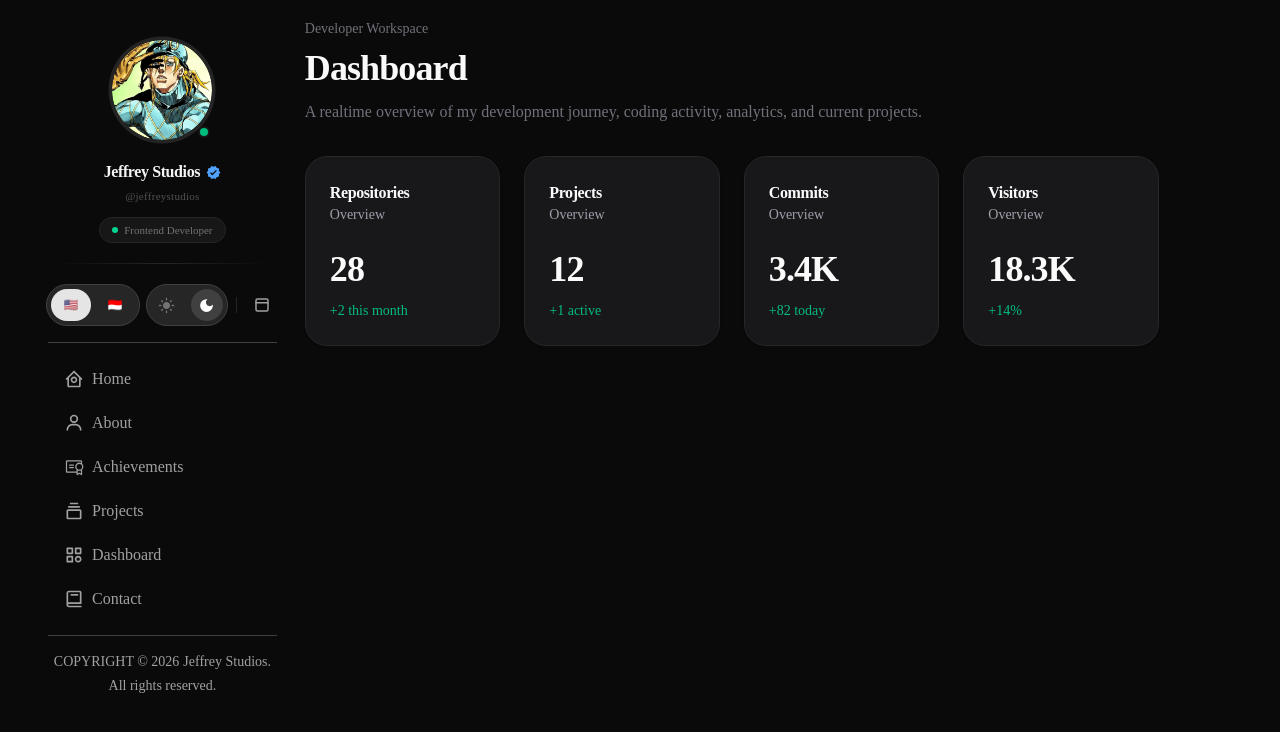
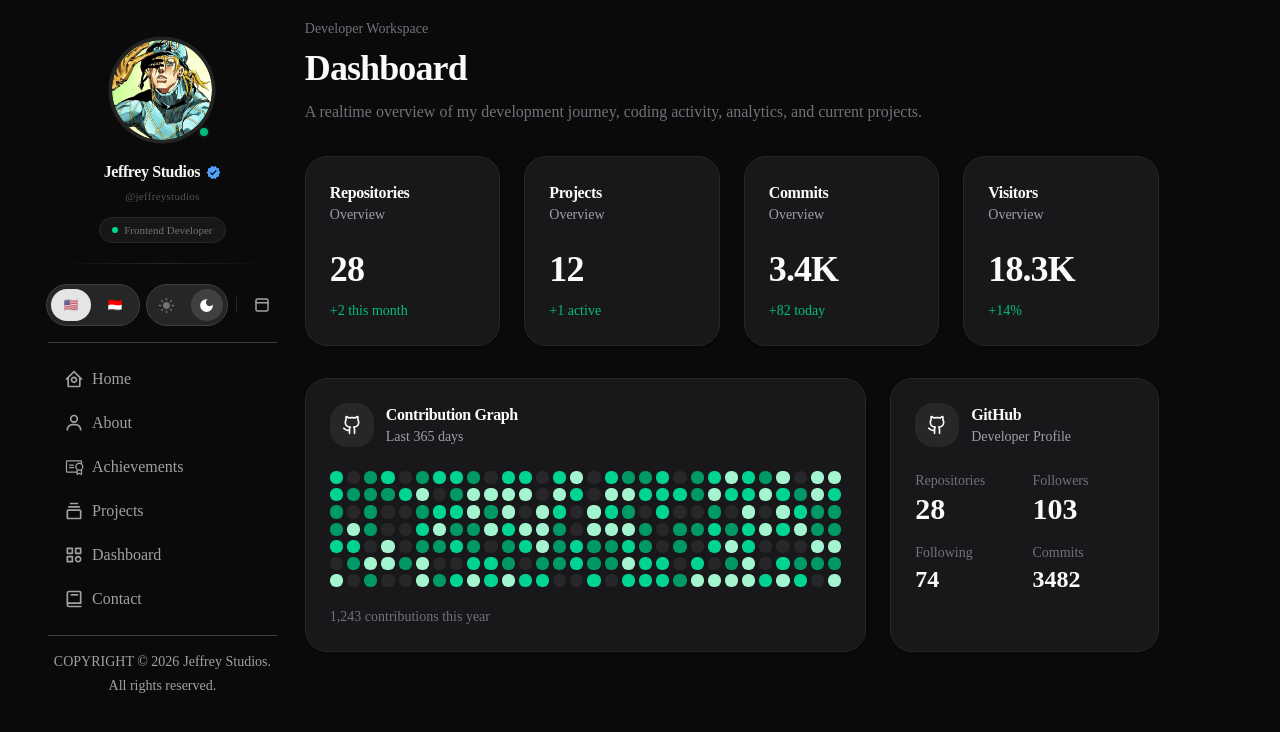
Before and after one commit to jieffrey/Jeffrey, a Next.js app: page /en/dashboard in a window 1280 px wide. Shown: the top 732 px of the page. Built offline with nearby package versions, Linux system fonts and the light colour scheme.

Commit message:
dataa-mockkk

```diff
--- a/modules/dashboard/components/ContributionCard.tsx
+++ b/modules/dashboard/components/ContributionCard.tsx
@@ -1,5 +1,6 @@
 import DashboardCard from "./DashboardCard";
 import { Github } from "lucide-react";
+import { contributions } from "../data/mock";
 
 export default function ContributionCard() {
     return (
@@ -11,14 +12,17 @@ export default function ContributionCard() {
         >
             <div className="grid grid-cols-30 gap-1">
 
-                {Array.from({ length: 210 }).map((_, i) => (
+                {contributions.map((item) => (
                     <div
-                        key={i}
-                        className={`aspect-square rounded-sm ${Math.random() > 0.6
-                                ? "bg-emerald-500"
-                                : Math.random() > 0.4
-                                    ? "bg-emerald-300"
-                                    : "bg-zinc-200 dark:bg-zinc-800"
+                        key={item.id}
+                        className={`aspect-square rounded-sm
+                                ${item.level === 0
+                                ? "bg-zinc-200 dark:bg-zinc-800"
+                                : item.level === 1
+                                    ? "bg-emerald-200"
+                                    : item.level === 2
+                                        ? "bg-emerald-400"
+                                        : "bg-emerald-600"
                             }`}
                     />
                 ))}
--- a/modules/dashboard/components/DashboardGrid.tsx
+++ b/modules/dashboard/components/DashboardGrid.tsx
@@ -1,20 +1,30 @@
-"use client"
+import OverviewCard from "./OverviewCard";
+import GithubProfileCard from "./GithubProfileCard";
+import ContributionCard from "./ContributionCard";
 
 import { overview } from "../data/mock";
-import OverviewCard from "./OverviewCard";
 
 export default function DashboardGrid() {
     return (
-        <div className="grid gap-6 lg:grid-cols-4 md:grid-cols-2">
-            {overview.map((item, index) => (
-                <OverviewCard
-                    key={item.title}
-                    title={item.title}
-                    value={item.value}
-                    change={item.change}
-                    index={index}
-                />
-            ))}
+        <div className="space-y-8">
+
+            <div className="grid gap-6 lg:grid-cols-4">
+                {overview.map((item) => (
+                    <OverviewCard
+                        key={item.title}
+                        {...item}
+                    />
+                ))}
+            </div>
+
+            <div className="grid gap-6 lg:grid-cols-3">
+
+                <ContributionCard />
+
+                <GithubProfileCard />
+
+            </div>
+
         </div>
     );
 }
--- a/modules/dashboard/data/mock.ts
+++ b/modules/dashboard/data/mock.ts
@@ -49,3 +49,8 @@ export const repositories = [
     stars: 8,
   },
 ];
+
+export const contributions = Array.from({ length: 210 }, (_, index) => ({
+  id: index,
+  level: Math.floor(Math.random() * 4),
+}));
```
